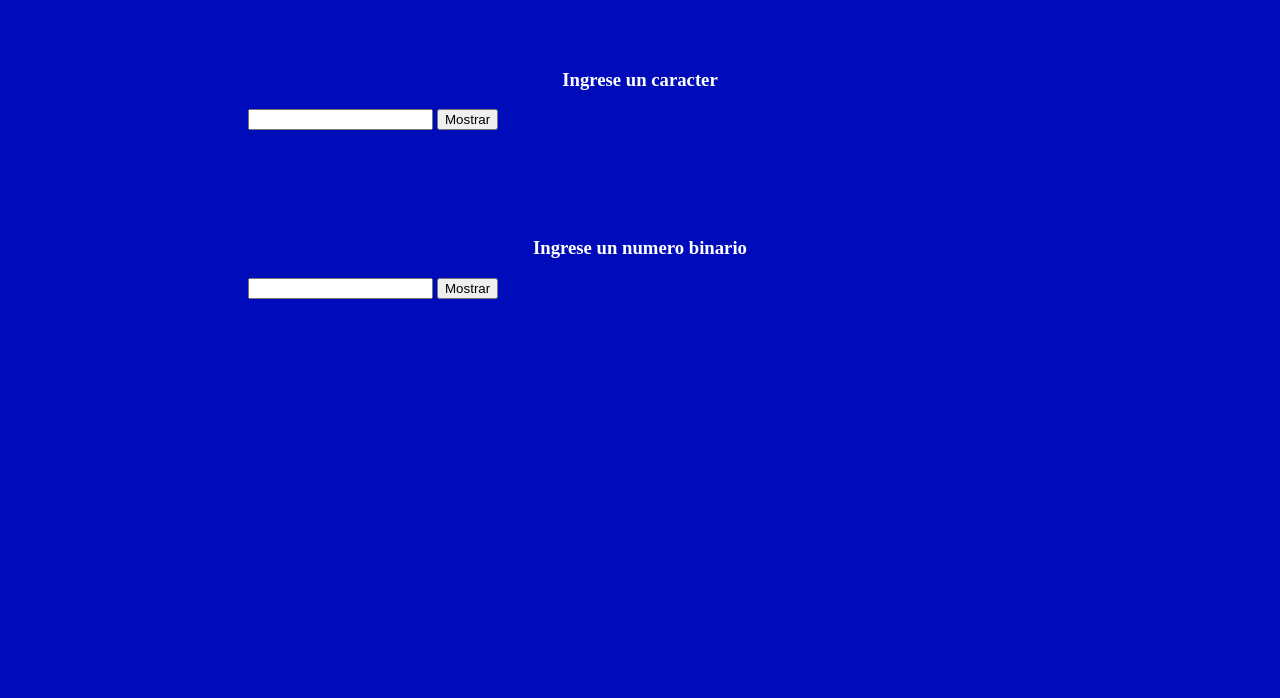
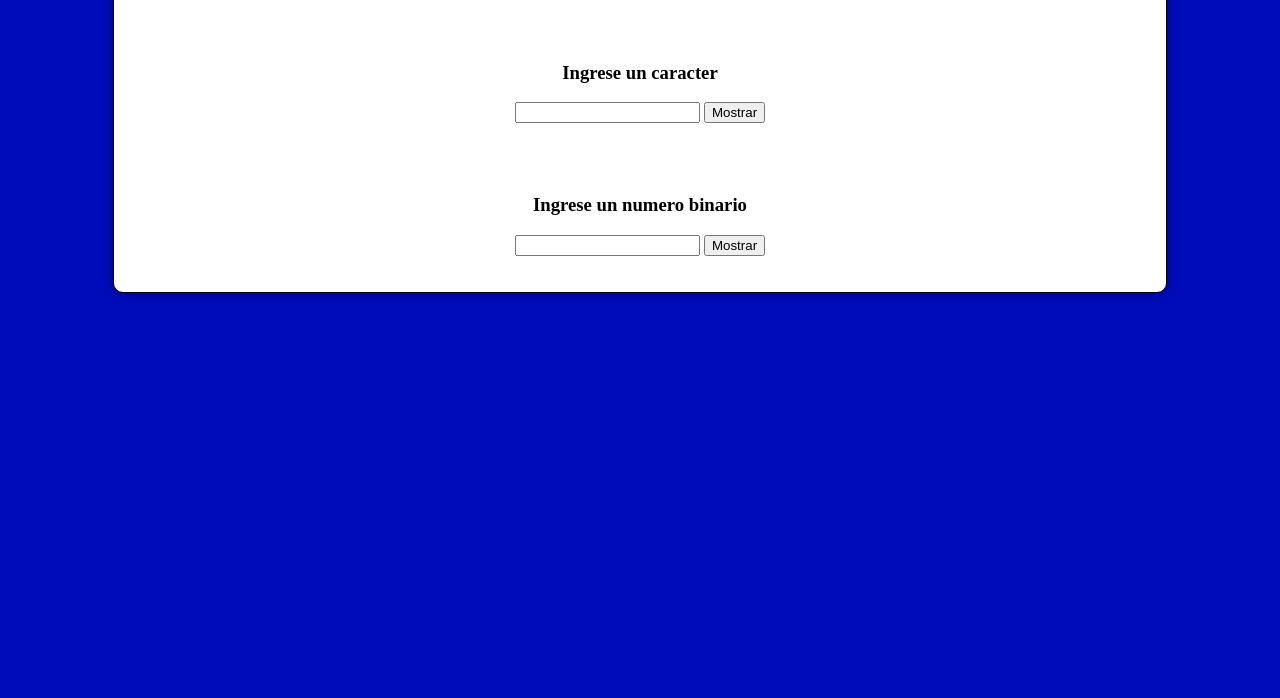
Before and after one commit to Lizeth-Suta/codigo-html-arquitectura, a plain HTML site: page index.html in a window 1280 px wide. Shown: the part 102-800 px from the top of the page. Drawn offline with Linux system fonts and the light colour scheme.

Commit message:
nuevos cambios

```diff
--- a/index.html
+++ b/index.html
@@ -5,28 +5,40 @@
     <meta name="viewport" content="width=device-width, initial-scale=1.0">
     <title>Mostrar binario</title>
     <style>
+        body {
+            background-color: rgb(0, 12, 185);
+        }
 
+        .cuadro {
+            width: 80%;
+            margin: 0 auto;
+            background-color: rgb(255, 255, 255);
+            padding: 20px;
+            border: 1px solid rgb(0, 0, 0);
+            border-radius: 10px;
+            box-shadow: 0px 0px 10px rgba(0, 0, 0, 0.5);
+            text-align: center;
+        }
+
+        .cuadro input[type="text"] {
+            margin-left: 0;
+        }
     </style>
 </head>
-<body style="background-color: rgb(0, 12, 185);">
-    <h1 style="text-align: center; color: rgb(255, 255, 255) ;">CONVERSION ASCCI</h1>
-    <br><br>
-    <br><br>
-    <h3 style="text-align: center; color: rgb(255, 255, 255) ;">Ingrese un caracter</h3>
-    <input type="text" id="binario" style="margin-left: 240px;">
-    <input id="mostrar-binario" type="submit" onclick="mostrarBinario()" value="Mostrar">
-    <p id="bin">
-    <br><br>
-    <br><br>
-    </p>
-    <h3 style="text-align: center; color: rgb(255, 255, 255) ;">Ingrese un numero binario</h3>
-    <input type="text" id="binario2" style="margin-left: 240px;">
-    <input id="mostrarbinario2" type="submit" onclick="mostrarBinario2()" value="Mostrar">
-    <p id="bin2">
-
-    </p>
-
-
+<body>
+    <div class="cuadro">
+        <h1 style="color: rgb(0, 0, 255);">CONVERSION ASCCI</h1>
+        <br><br>
+        <h3>Ingrese un caracter</h3>
+        <input type="text" id="binario">
+        <input id="mostrar-binario" type="submit" onclick="mostrarBinario()" value="Mostrar">
+        <p id="bin"></p>
+        <br><br>
+        <h3>Ingrese un numero binario</h3>
+        <input type="text" id="binario2">
+        <input id="mostrarbinario2" type="submit" onclick="mostrarBinario2()" value="Mostrar">
+        <p id="bin2"></p>
+    </div>
     <script src="script.js"></script>
 </body>
 </html>
```
